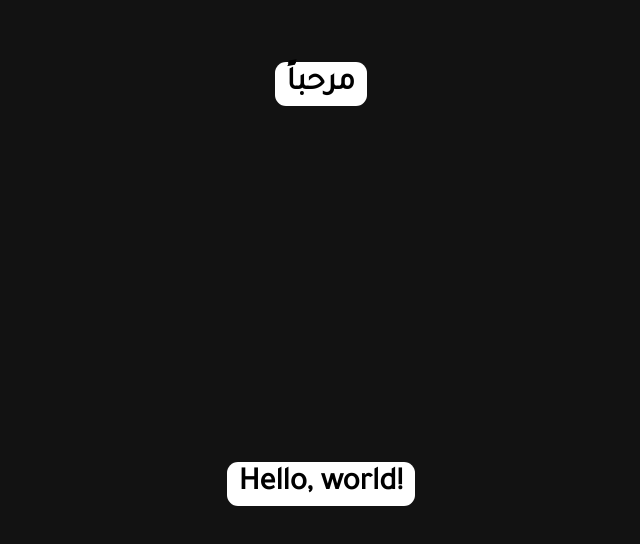
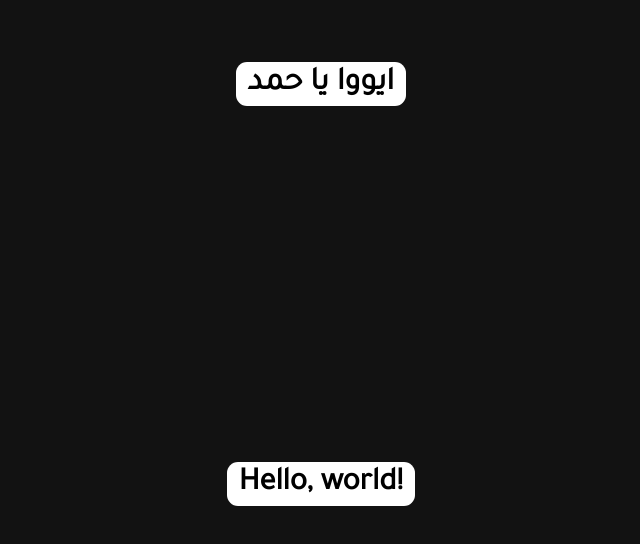
Before and after one commit to khaledYS/add-element-to-the-dom-and-others-things-by-vanilla-js, a plain HTML site: page index.html in a window 1280 px wide. Shown: the part 116-660 px from the top of the page, without its empty margins (319-959 px from the left). Drawn offline with Linux system fonts and the light colour scheme.

Commit message:
Update index.html

```diff
--- a/index.html
+++ b/index.html
@@ -8,7 +8,7 @@
     <title>Hello, world!</title>
   </head>
   <body>
-    <h1 class="hello">مرحباً</h1>
+    <h1 class="hello">ايووا يا حمد</h1>
     <h1 class="hello">Hello, world!</h1>
 
 
```
